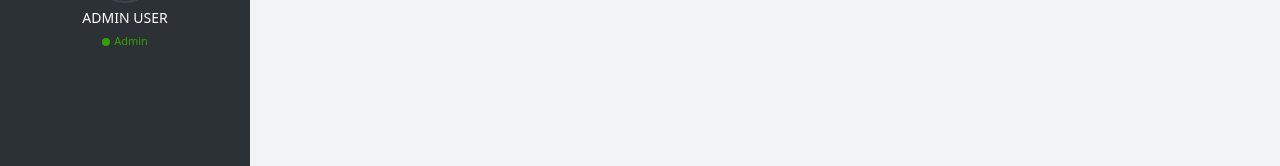
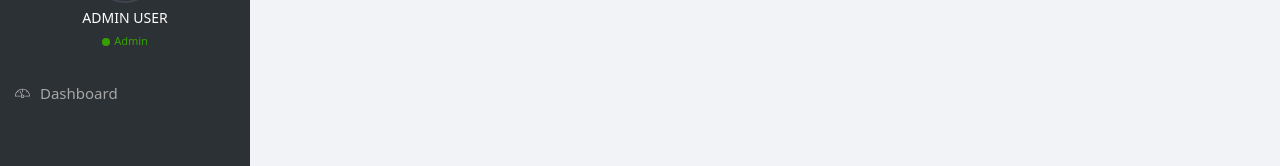
Before and after one commit to Usman-837/SalesERP_Software, a React (Vite) app: page / in a window 1280 px wide. Shown: the part 140-306 px from the top of the page. Built offline with nearby package versions, Linux system fonts and the light colour scheme.

Commit message:
add dashboard menu with icon in sidebar

```diff
--- a/src/components/Sidebar/Sidebar.jsx
+++ b/src/components/Sidebar/Sidebar.jsx
@@ -1,6 +1,7 @@
 import React from 'react'
 import logo from "../../assets/logo.png"
 import profile from "../../assets/profile.jpg"
+import { TfiDashboard } from "react-icons/tfi"
 
 export default function Sidebar() {
   return (
@@ -23,6 +24,11 @@ export default function Sidebar() {
             </div>
           </div>
         </div>
+        {/* Sidebar Menu */}
+        <div className='flex items-center text-menucolor text-fifteen py-3 pr-five pl-fifteen'>
+          <TfiDashboard className='mr-2.5'/>
+          <span>Dashboard</span>
+        </div>
       </div>
     </aside>
   )
--- a/tailwind.config.js
+++ b/tailwind.config.js
@@ -15,11 +15,13 @@ export default {
         'gray': '#F1F3F6',
         'green': '#37A000',
         'red': '#E5343D',
-        'custom-black': '#2C3136'
+        'custom-black': '#2C3136',
+        'menucolor': '#A6A6A6'
       },
       fontSize: {
         'twentysix': '26px',
         'twentyfive': '25px',
+        'fifteen': '15px',
         '10.5': '10.5px',
         'eleven': '11px'
       },
```
